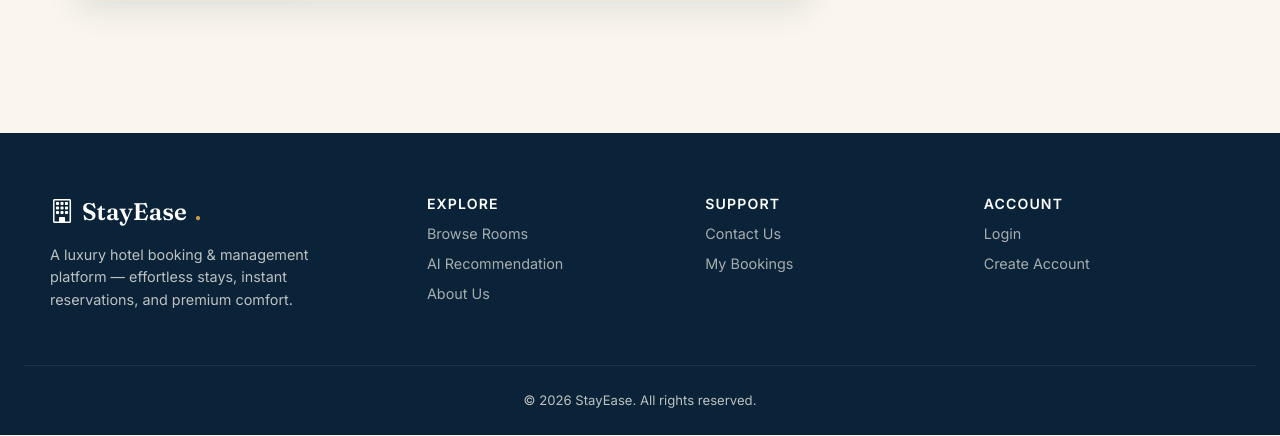
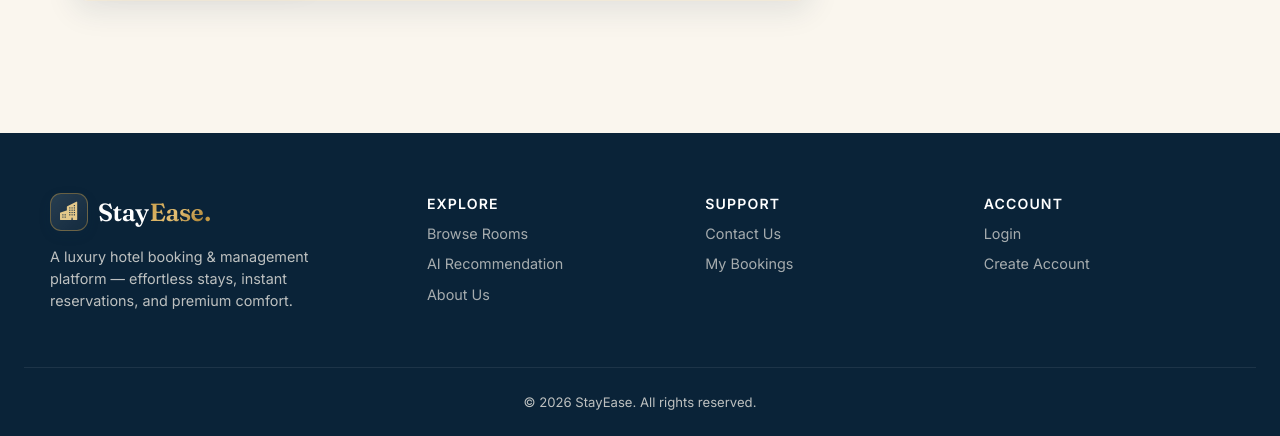
Before and after one commit to krishnapatidar2805/StayEase, a Django app: page /accounts/dashboard/ in a window 1280 px wide. Shown: the part 1706-2142 px from the top of the page. Run offline with Django 5.2, Linux system fonts and the light colour scheme; a user stored in the database is signed in; data comes from the database, SQL or seed files in the repository; data that the repository does not hold is empty.

Commit message:
Redesigned brand logo badge and stylized StayEase text

```diff
--- a/StayEase/static/css/style.css
+++ b/StayEase/static/css/style.css
@@ -93,8 +93,15 @@ a.link-gold { color: var(--gold); font-weight: 600; }
   border-bottom: 1px solid var(--cream-deep);
 }
 .navbar-inner { display: flex; align-items: center; justify-content: space-between; padding: 16px 24px; max-width: 1280px; margin: 0 auto; }
-.brand { font-family: var(--font-display); font-size: 1.5rem; font-weight: 600; color: var(--navy); display: flex; align-items: center; gap: 8px; }
-.brand .dot { color: var(--gold); }
+.brand { font-family: var(--font-display); font-size: 1.55rem; font-weight: 700; color: var(--navy); display: inline-flex; align-items: center; gap: 10px; text-decoration: none; letter-spacing: -0.02em; transition: transform .2s ease; }
+.brand:hover { transform: translateY(-1px); }
+.brand-logo-badge { width: 38px; height: 38px; background: linear-gradient(135deg, #0a2338 0%, #10314a 55%, #1e4d70 100%); border-radius: 11px; display: inline-flex; align-items: center; justify-content: center; color: var(--gold-soft); font-size: 1.15rem; border: 1px solid rgba(198, 154, 68, 0.35); box-shadow: 0 4px 12px rgba(16, 49, 74, 0.15); transition: all 0.3s cubic-bezier(0.34, 1.56, 0.64, 1); }
+.brand:hover .brand-logo-badge { transform: rotate(-6deg) scale(1.06); box-shadow: 0 6px 16px rgba(198, 154, 68, 0.35); color: #fff; border-color: var(--gold); }
+.brand-name { font-family: var(--font-display); font-weight: 700; letter-spacing: -0.02em; display: inline-flex; align-items: baseline; }
+.brand-highlight { background: linear-gradient(135deg, #c69a44 0%, #e2be73 50%, #9e7323 100%); -webkit-background-clip: text; -webkit-text-fill-color: transparent; font-weight: 800; margin-left: 1px; }
+.brand-dot { color: var(--gold); font-size: 1.6rem; line-height: 0; margin-left: 1px; }
+.footer-brand .brand-name { color: #fff; }
+.footer-brand .brand-logo-badge { background: linear-gradient(135deg, rgba(255,255,255,0.12) 0%, rgba(255,255,255,0.04) 100%); border-color: rgba(198,154,68,0.45); color: var(--gold-soft); }
 .nav-links { display: flex; gap: 28px; align-items: center; }
 .nav-links a { font-size: .92rem; font-weight: 600; color: var(--charcoal); position: relative; padding: 4px 0; }
 .nav-links a::after { content: ''; position: absolute; left: 0; bottom: -3px; width: 0; height: 2px; background: var(--gold); transition: width .2s ease; }
--- a/StayEase/templates/base.html
+++ b/StayEase/templates/base.html
@@ -15,7 +15,10 @@
 
 <nav class="navbar-stayease">
   <div class="navbar-inner">
-    <a href="{% url 'core:home' %}" class="brand"><i class="bi bi-building"></i> StayEase<span class="dot">.</span></a>
+    <a href="{% url 'core:home' %}" class="brand">
+      <span class="brand-logo-badge"><i class="bi bi-buildings-fill"></i></span>
+      <span class="brand-name">Stay<span class="brand-highlight">Ease</span><span class="brand-dot">.</span></span>
+    </a>
     <div class="nav-links" id="navLinks">
       <a href="{% url 'core:home' %}">Home</a>
       <a href="{% url 'rooms:list' %}">Rooms</a>
@@ -75,7 +78,10 @@
 <footer class="site-footer">
   <div class="footer-grid">
     <div>
-      <div class="brand" style="color:#fff;"><i class="bi bi-building"></i> StayEase<span class="dot">.</span></div>
+      <div class="brand footer-brand">
+        <span class="brand-logo-badge"><i class="bi bi-buildings-fill"></i></span>
+        <span class="brand-name">Stay<span class="brand-highlight">Ease</span><span class="brand-dot">.</span></span>
+      </div>
       <p style="margin-top:14px; font-size:.9rem; max-width: 300px;">A luxury hotel booking &amp; management platform — effortless stays, instant reservations, and premium comfort.</p>
     </div>
     <div>
```
